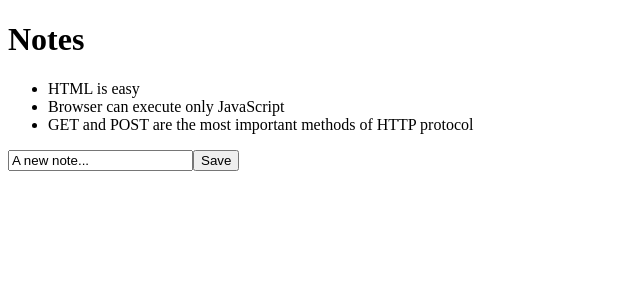
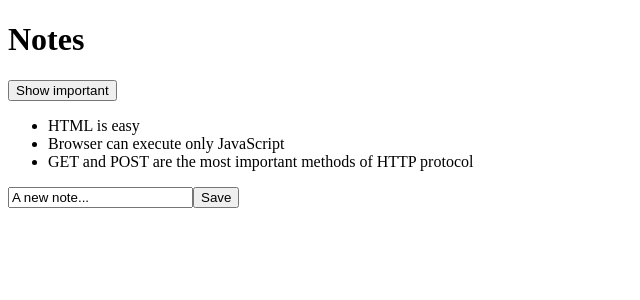
Before and after one commit to MarioTawfelis/FullStack-WebDev-Frontend, a React (Create React App) app in the folder part3/notes/: page / in a window 1280 px wide. Shown: the top 300 px of the page, without its empty margins (0-640 px from the left). Built offline with nearby package versions, Linux system fonts and the light colour scheme.

Commit message:
Added a filter to toggle between displaying all vs important notes

```diff
--- a/part3/notes/src/App.js
+++ b/part3/notes/src/App.js
@@ -4,6 +4,7 @@
 const App = (props) => {
   const [notes, setNotes] = useState(props.notes)
   const [newNote, setNewNote] = useState("A new note...")
+  const [showAll, setShowAll] = useState(true)
 
   const addNote = (event) => {
     event.preventDefault()
@@ -21,11 +22,20 @@
     setNewNote(event.target.value)
   }
 
+  const notesToShow = showAll
+    ? notes
+    : notes.filter(note => note.important === true)
+
   return (
     <div>
       <h1>Notes</h1>
+      <div>
+        <button onClick={() => setShowAll(!showAll)}>
+          Show {showAll ? "important" : "all"}
+        </button>
+      </div>
       <ul>
-        {notes.map(note =>
+        {notesToShow.map(note =>
           <Note key={note.id} note={note} />
         )}
       </ul>
```
